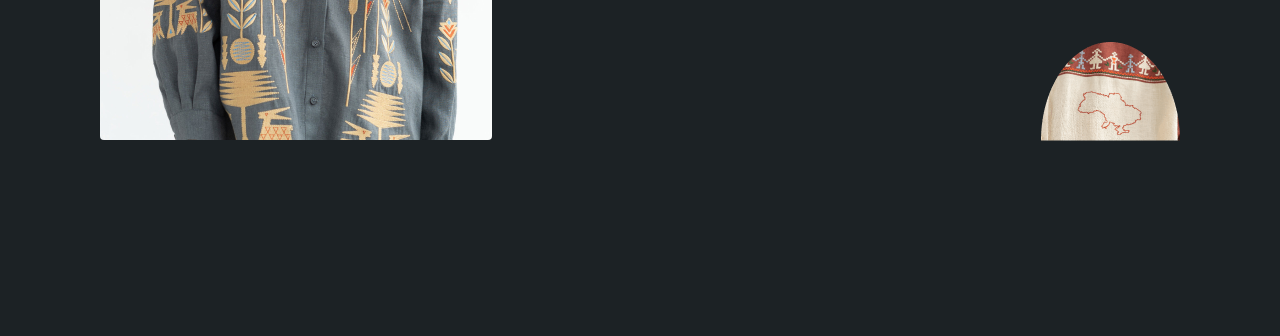
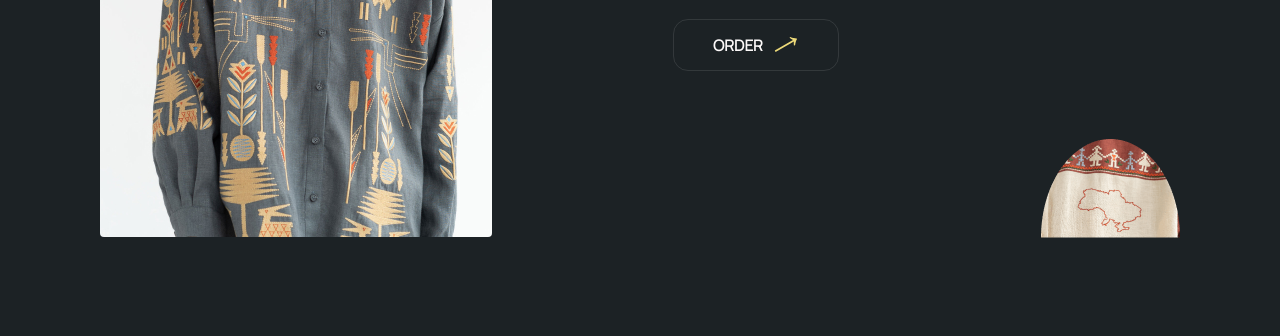
Before and after one commit to Zymbsis/DigITall, a website built with Vite: page src/index.html in a window 1280 px wide. Shown: the part 480-816 px from the top of the page. Built offline with nearby package versions, Linux system fonts and the light colour scheme.

Commit message:
change-padding-top

```diff
--- a/src/css/hero.css
+++ b/src/css/hero.css
@@ -1,3 +1,7 @@
+.hero-section {
+  padding-top: 132px;
+}
+
 .hero-title {
   margin-bottom: 20px;
 }
@@ -69,6 +73,10 @@
 }
 
 @media screen and (min-width: 768px) {
+  .hero-section {
+    padding-top: 178px;
+  }
+
   .hero-container {
     position: relative;
   }
@@ -130,6 +138,10 @@
 }
 
 @media screen and (min-width: 1280px) {
+  .hero-section {
+    padding-top: 172px;
+  }
+
   .hero-container {
     display: flex;
     flex-direction: row-reverse;
```
